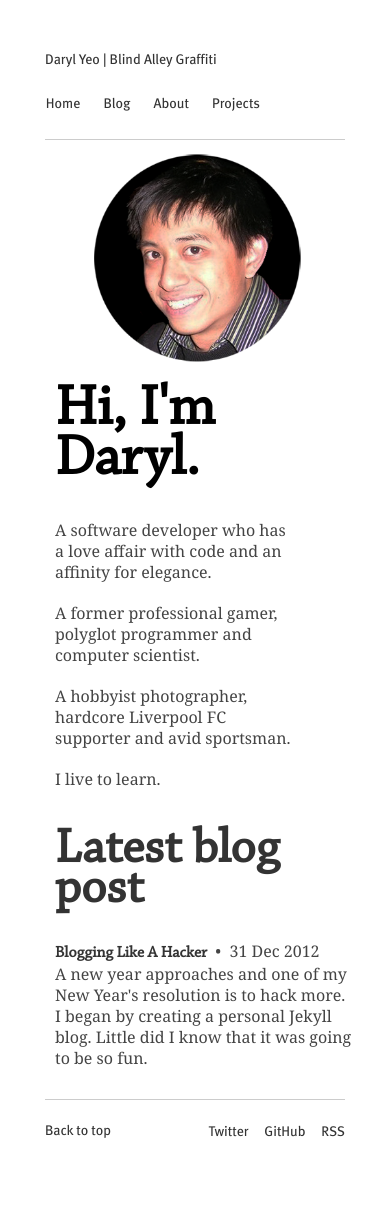
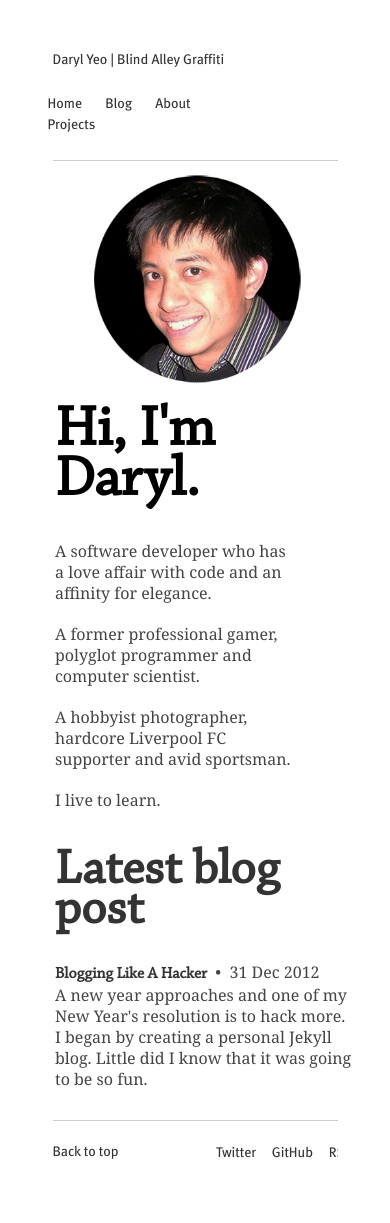
Before and after one commit to aacyun/jianxioy.github.com, a Jekyll site: the page built from index.html, in a window 390 px wide. Built offline with Jekyll 4.4.1, drawn with Linux system fonts in a browser that asks for light colours; Markdown is read by kramdown in place of the engine named in the settings; before the commit the page ends 1202 px from its top, so only the background shows below that.

Commit message:
Testing phone.

```diff
--- a/static/css/layout.css
+++ b/static/css/layout.css
@@ -227,6 +227,9 @@ a:hover {
 
 	/* Mobile Portrait Size to Mobile Landscape Size (devices and browsers) */
 	@media only screen and (max-width: 479px) {
+		#nav, .footer {
+			width: 95%;
+		}
 		#logo-primary,
 		#nav-primary,
 		#avatar,
```
